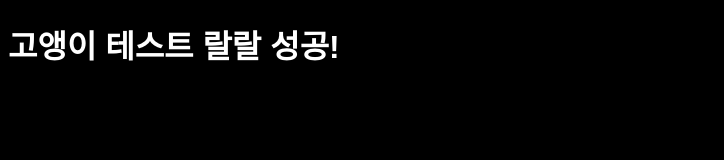
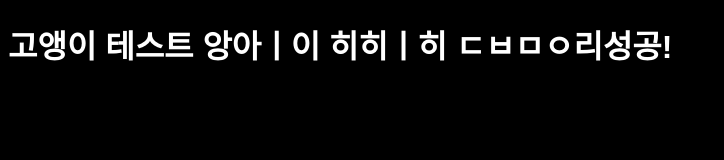
Before and after one commit to nauni83/catfont, a plain HTML site: page index.html in a window 1280 px wide. Shown: the whole page, without its empty margins (0-724 px from the left). Drawn offline with Linux system fonts and the light colour scheme; a web font is replaced by a local one.

Commit message:
Update index.html

```diff
--- a/index.html
+++ b/index.html
@@ -18,6 +18,6 @@
     </style>
 </head>
 <body>
-    <h1>고앵이 테스트 랄랄 성공!</h1>
+    <h1>고앵이 테스트 앙아ㅣ이  히히ㅣ히 ㄷㅂㅁㅇ리성공!</h1>
 </body>
 </html>
```
